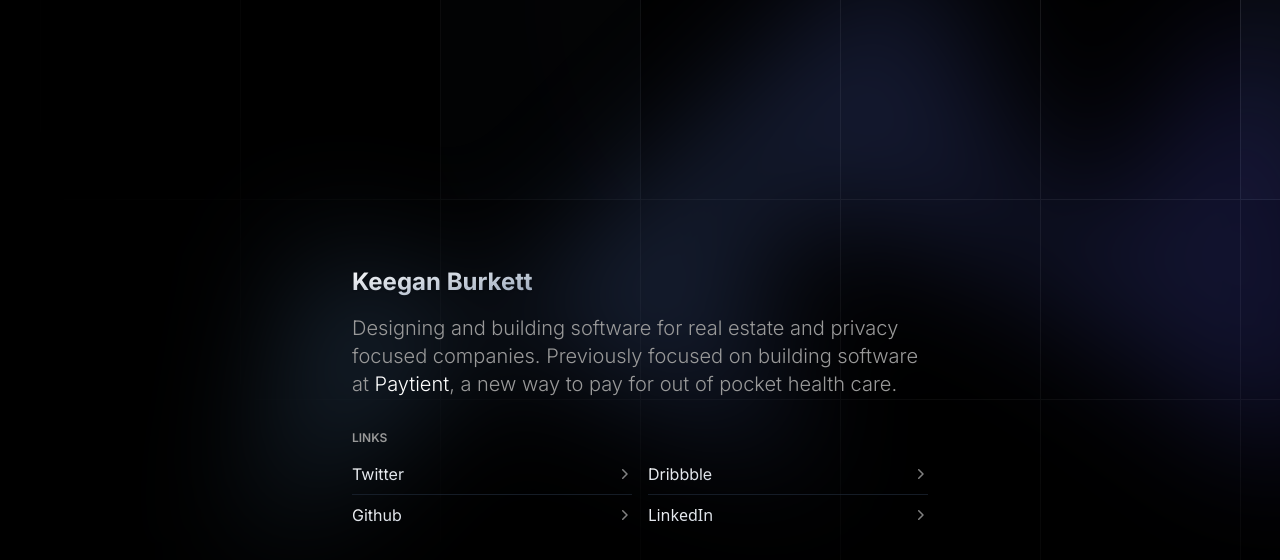
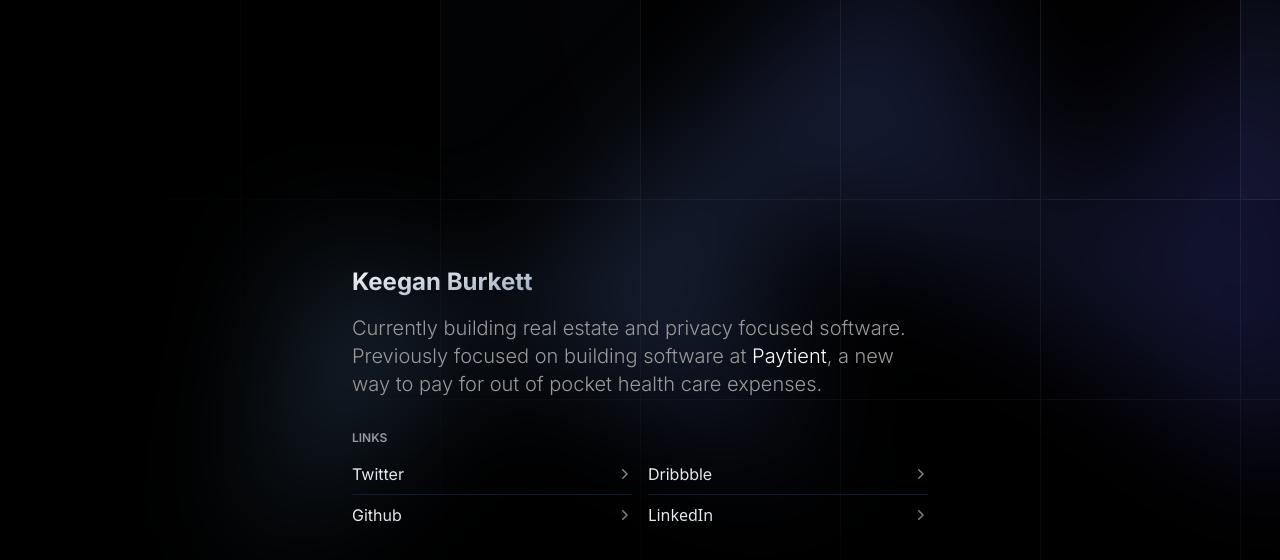
Before and after one commit to keegn/keeg.in, a Next.js app: page / in a window 1280 px wide. Shown: the top 560 px of the page. Built offline with nearby package versions, Linux system fonts and the light colour scheme.

Commit message:
Adds new copy

```diff
--- a/components/sections/content.tsx
+++ b/components/sections/content.tsx
@@ -48,8 +48,8 @@ export function HomeHero() {
             className="text-left font-default text-lg font-light text-[#999999] sm:text-xl"
             variants={FADE_DOWN_ANIMATION_VARIANTS}
           >
-            Designing and building software for real estate and privacy focused
-            companies. Previously focused on building software at{' '}
+            Currently building real estate and privacy focused software.
+            Previously focused on building software at{' '}
             <Link
               href="https://paytient.com"
               target={'_blank'}
@@ -57,7 +57,7 @@ export function HomeHero() {
             >
               Paytient
             </Link>
-            , a new way to pay for out of pocket health care.
+            , a new way to pay for out of pocket health care expenses.
           </motion.p>
           <div />
           <motion.div variants={FADE_DOWN_ANIMATION_VARIANTS}>
```
